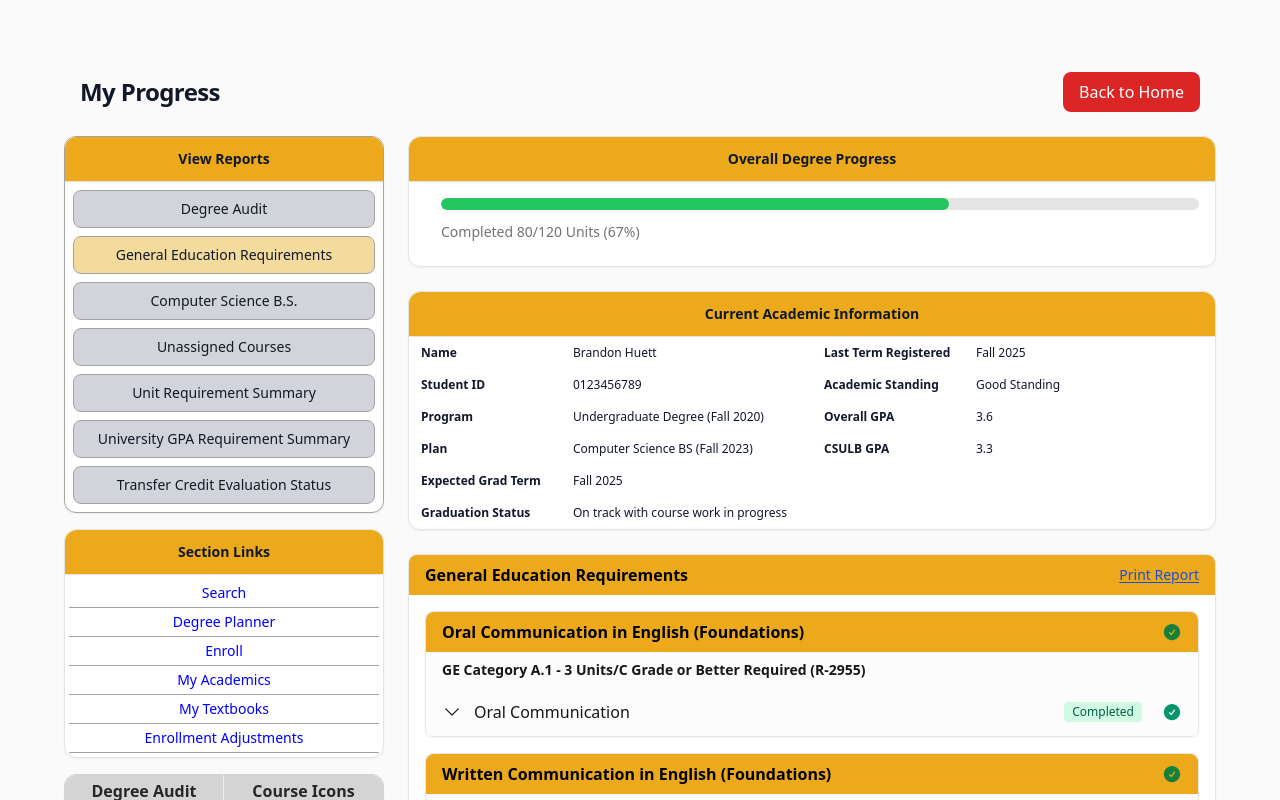
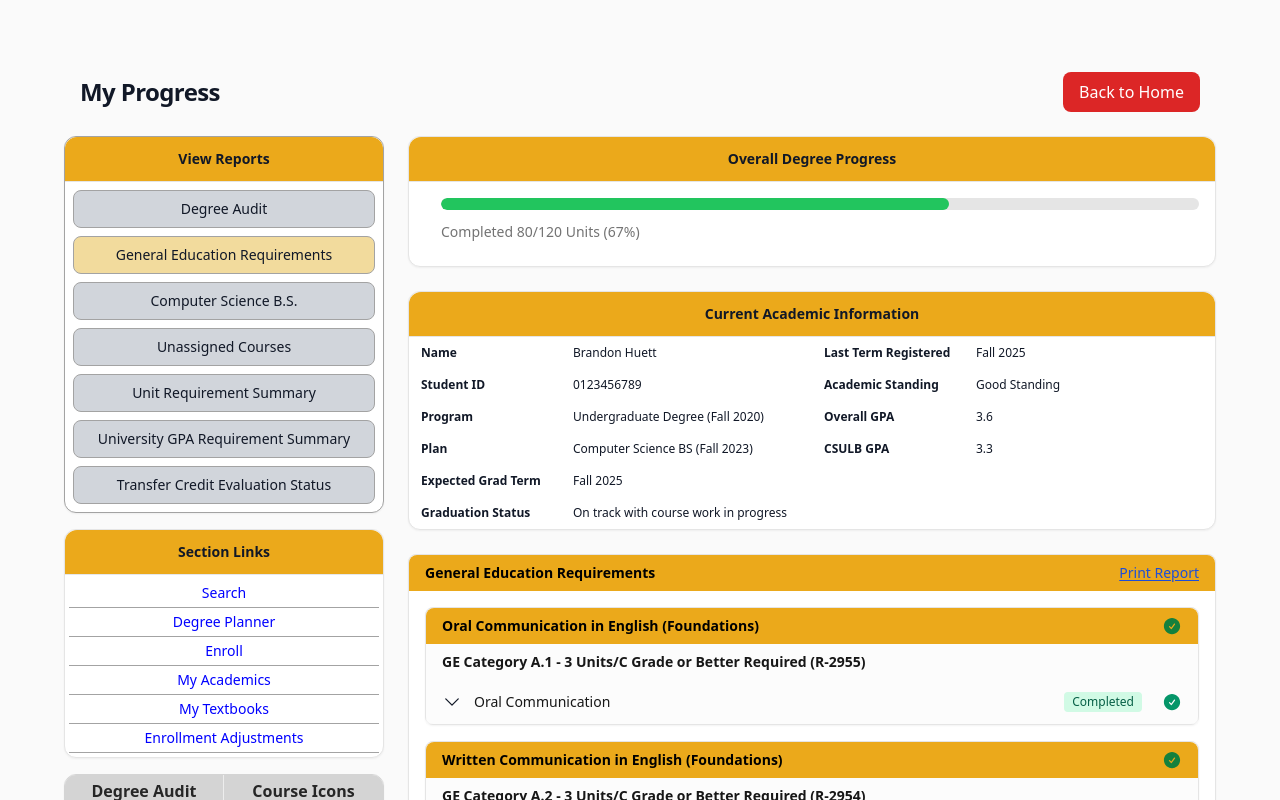
Before and after one commit to MyLu004/CECS448-User-Interface-Project, a React (Vite) app in the folder myapp/frontend/: page /general-education-requirements in a window 1280 px wide. Shown: the top 800 px of the page. Built offline with nearby package versions, Linux system fonts and the light colour scheme.

Commit message:
Font Size Changes
Changes:
Font Size Adjustments

```diff
--- a/myapp/frontend/src/components/academics/GEAreaCard.tsx
+++ b/myapp/frontend/src/components/academics/GEAreaCard.tsx
@@ -38,8 +38,8 @@ export default function GEAreaCard({
 
     return (
         <section className="rounded-lg border border-neutral-200 bg-white shadow-sm">
-            <div className="flex items-center justify-between rounded-t-lg bg-[var(--brand-gold,#EBA91B)] px-4 py-2 text-black">
-                <h3 className="font-semibold">{areaTitle}</h3>
+            <div className="flex items-center justify-between rounded-t-lg bg-[#EBA91B] px-4 py-2 text-black">
+                <h3 className="text-sm font-semibold">{areaTitle}</h3>
                 <div className="flex items-center gap-1">
                     {anyInProgress ? (
                         <DiamondIP className="h-5 w-5 text-amber-700" />
@@ -87,7 +87,7 @@ function GEItemRow({ item }: { item: GEItem }) {
                 <ChevronDownIcon
                     className={`h-5 w-5 shrink-0 transition-transform ${open ? "rotate-180" : ""}`}
                 />
-                <span className="flex-1 font-medium text-neutral-900">{item.label}</span>
+                <span className="flex-1 text-sm font-medium text-neutral-900">{item.label}</span>
 
                 <span className={badgeClass}>{item.status}</span>
 
--- a/myapp/frontend/src/components/academics/RequirementGroup.tsx
+++ b/myapp/frontend/src/components/academics/RequirementGroup.tsx
@@ -32,7 +32,7 @@ const ITEMS: Item[] = [
       <div className="rounded-xl bg-neutral-100 p-3 text-sm text-neutral-800">
         <p className="font-medium">1 Course/C or Better Grade Required</p>
         <ul className="mt-1 list-disc pl-5">
-          <li>• Satisfied: WAIVED FOR TRANSFER STUDENTS</li>
+          <li> Satisfied: WAIVED FOR TRANSFER STUDENTS</li>
         </ul>
       </div>
     ),
--- a/myapp/frontend/src/pages/AcademicRequirement.tsx
+++ b/myapp/frontend/src/pages/AcademicRequirement.tsx
@@ -64,7 +64,7 @@ export default function AcademicRequirementsPage() {
               {/* ONE WRAPPER: Computer Science B.S. */}
               <section className="rounded-lg border border-neutral-200 bg-white shadow-sm">
                 <div className="flex items-center justify-between rounded-t-lg bg-[var(--brand-gold,#EBA91B)] px-4 py-2 text-black">
-                  <h2 className="font-semibold">Computer Science B.S.</h2>
+                  <h2 className="text-sm font-semibold">Computer Science B.S.</h2>
                   <button
                     className="text-sm text-blue-700 underline underline-offset-2 hover:text-blue-800 cursor-pointer"
                   >
--- a/myapp/frontend/src/pages/GeneralEducationRequirement.tsx
+++ b/myapp/frontend/src/pages/GeneralEducationRequirement.tsx
@@ -135,7 +135,7 @@ export default function GeneralEducationRequirements() {
                             {/* BIG WRAPPER CARD */}
                             <section className="rounded-lg border border-neutral-200 bg-white shadow-sm">
                                 <div className="flex items-center justify-between rounded-t-lg bg-[var(--brand-gold,#EBA91B)] px-4 py-2 text-black">
-                                    <h2 className="font-semibold">General Education Requirements</h2>
+                                    <h2 className="text-sm font-semibold">General Education Requirements</h2>
                                     <button
                                         className="text-sm text-blue-700 underline underline-offset-2 hover:text-blue-800 cursor-pointer"
                                     >
```
